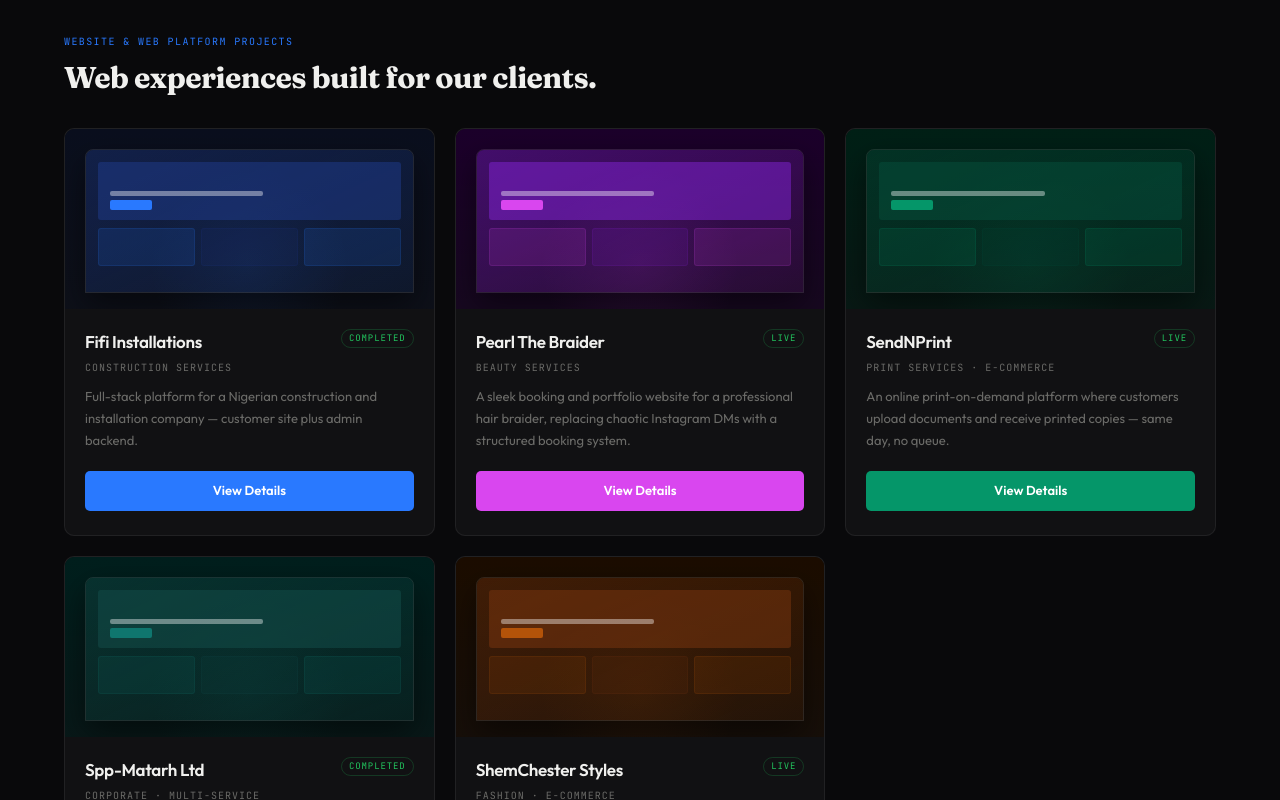
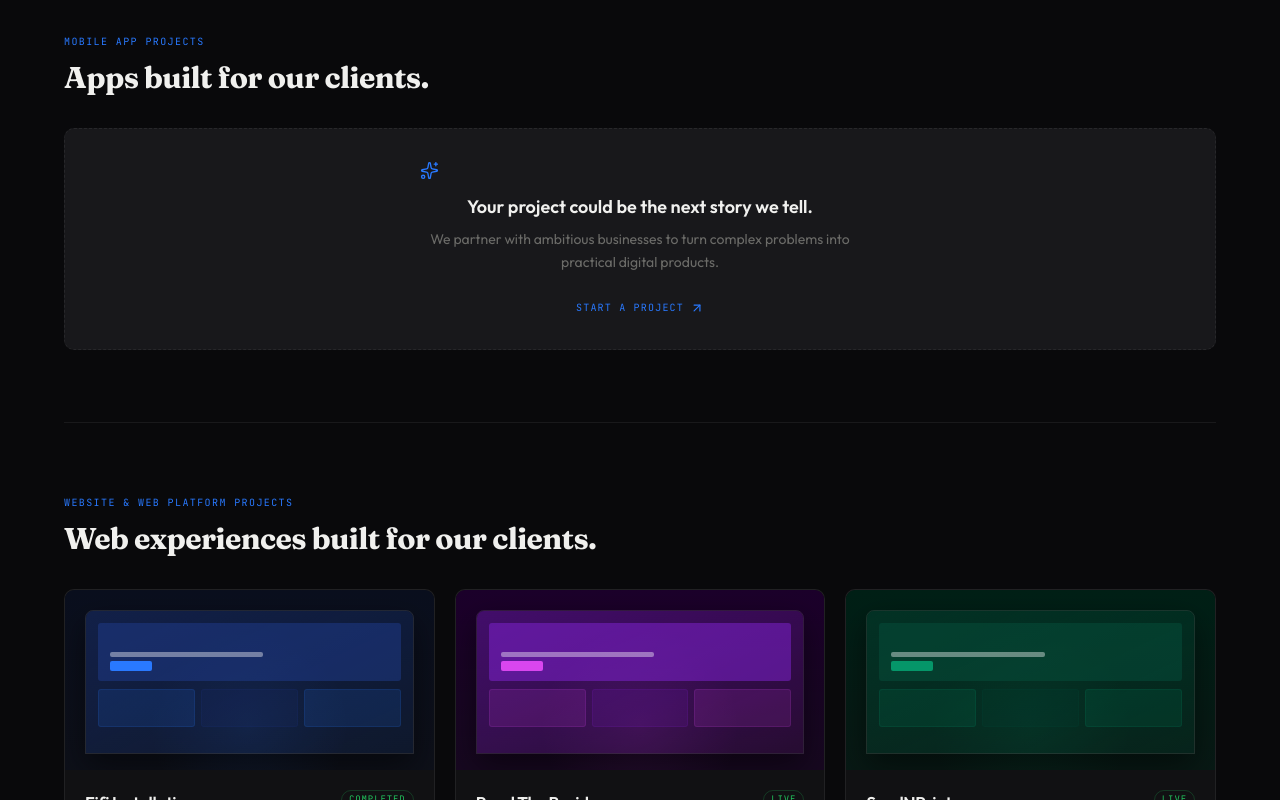
Before and after one commit to BBW-Multi-Skills-Ltd/bbw-tech-innovations-website, a React (Vite) app: page / in a window 1280 px wide. Shown: the part 4800-5600 px from the top of the page. Built offline with nearby package versions, Linux system fonts and the light colour scheme; no server answers; the database is empty.

Commit message:
Add polished marketplace empty states

```diff
--- /dev/null
+++ b/src/components/ui/AgencyEmptyState.tsx
@@ -0,0 +1,21 @@
+import { ArrowUpRight, Sparkles } from 'lucide-react'
+import { ACCENT, BORDER, FG, MUTED, SURFACE2, mono } from '../../styles/theme'
+
+interface AgencyEmptyStateProps {
+  title: string
+  description: string
+  actionLabel?: string
+}
+
+export default function AgencyEmptyState({ title, description, actionLabel = 'Start a project' }: AgencyEmptyStateProps) {
+  return (
+    <div className="agency-empty-state" style={{ minHeight: 210, display: 'grid', placeItems: 'center', padding: '32px 24px', border: `1px dashed ${BORDER}`, borderRadius: 10, background: SURFACE2, textAlign: 'center' }}>
+      <div style={{ maxWidth: 440 }}>
+        <Sparkles size={19} color={ACCENT} strokeWidth={1.7} aria-hidden="true" />
+        <h4 style={{ color: FG, fontSize: 18, fontWeight: 600, margin: '13px 0 8px' }}>{title}</h4>
+        <p style={{ color: MUTED, fontSize: 14, lineHeight: 1.7, margin: '0 auto 18px' }}>{description}</p>
+        <a href="#contact" style={{ ...mono, display: 'inline-flex', alignItems: 'center', gap: 6, color: ACCENT, fontSize: 10, letterSpacing: '0.12em', textTransform: 'uppercase', textDecoration: 'none' }}>{actionLabel}<ArrowUpRight size={14} aria-hidden="true" /></a>
+      </div>
+    </div>
+  )
+}
--- a/src/sections/BusinessArms.tsx
+++ b/src/sections/BusinessArms.tsx
@@ -1,8 +1,11 @@
 import type { BusinessArm } from '../data/company'
 import { BUSINESS_ARM_STATUS_COLORS, BUSINESS_ARM_STATUS_LABELS } from '../data/company'
 import { externalUrl } from '../utils/urls'
+import AgencyEmptyState from '../components/ui/AgencyEmptyState'
 
 export default function BusinessArms({ arms }: { arms: BusinessArm[] }) {
+  if (!arms.length) return <AgencyEmptyState title="The BBW ecosystem is growing." description="New ventures and business arms will appear here as they launch." actionLabel="Explore BBW Tech" />
+
   return (
     <div style={{ display: 'flex', flexDirection: 'column', gap: 6 }}>
       {arms.map(arm => {
--- a/src/sections/ProcessSection.tsx
+++ b/src/sections/ProcessSection.tsx
@@ -3,6 +3,7 @@
 import type { ProcessStep } from '../content/process'
 import { BORDER, MUTED, SURFACE } from '../styles/theme'
 import SectionHeading, { Eyebrow } from '../components/ui/SectionHeading'
+import AgencyEmptyState from '../components/ui/AgencyEmptyState'
 
 export default function ProcessSection({ steps = PROCESS_STEPS }: { steps?: ProcessStep[] }) {
   const [openStep, setOpenStep] = useState<number | null>(0)
@@ -19,12 +20,12 @@
           <Eyebrow>How We Work</Eyebrow>
           <SectionHeading maxWidth={400}>From idea to<br />shipped product.</SectionHeading>
           <p style={{ color: MUTED, fontSize: 15, lineHeight: 1.75, marginTop: 20, maxWidth: 360 }}>A clear, repeatable process that keeps projects on track and clients informed at every stage.</p>
-          <button type="button" className="process-expand-all" onClick={() => { setAllOpen(current => !current); setOpenStep(0) }} aria-expanded={allOpen}>
+          {steps.length > 0 && <button type="button" className="process-expand-all" onClick={() => { setAllOpen(current => !current); setOpenStep(0) }} aria-expanded={allOpen}>
             {allOpen ? 'Show one step' : 'Expand to view all'}<span aria-hidden="true">{allOpen ? '−' : '+'}</span>
-          </button>
+          </button>}
         </div>
         <div>
-          {steps.map((step, index) => (
+          {steps.length ? steps.map((step, index) => (
             <div key={step.num} className={`process-row${allOpen || openStep === index ? ' is-open' : ''}`}>
               <button type="button" className="process-trigger" onClick={() => toggleStep(index)} aria-expanded={allOpen || openStep === index} aria-controls={`process-details-${step.num}`}>
                 <span className="process-num">{step.num}</span>
@@ -39,7 +40,7 @@
                 </div>
               </div>
             </div>
-          ))}
+          )) : <AgencyEmptyState title="Every strong product begins with discovery." description="Tell us what you are building and we’ll shape a practical path from idea to launch." />}
         </div>
       </div>
     </section>
--- a/src/sections/ProductsSection.tsx
+++ b/src/sections/ProductsSection.tsx
@@ -2,6 +2,7 @@
 import { ACCENT, BORDER, FG, MUTED, display, mono } from '../styles/theme'
 import SectionHeading, { Eyebrow } from '../components/ui/SectionHeading'
 import ProjectCard from '../features/projects/ProjectCard'
+import AgencyEmptyState from '../components/ui/AgencyEmptyState'
 
 function ShowcaseHeading({ label, title, description }: { label: string; title: string; description: string }) {
   return (
@@ -27,13 +28,13 @@
         <div style={{ marginBottom: 80 }}>
           <ShowcaseHeading label="App Showcase" title="Mobile apps we've shipped." description="Built mobile-first, designed for real users, engineered to scale." />
           <div className="product-app-grid">
-            {apps.map(project => <ProjectCard key={project.id} project={project} variant="app" onOpen={onOpen} />)}
+            {apps.length ? apps.map(project => <ProjectCard key={project.id} project={project} variant="app" onOpen={onOpen} />) : <AgencyEmptyState title="The next mobile product starts with an idea." description="We’re preparing the next BBW mobile experience. Have an app idea worth building? Let’s talk." />}
           </div>
         </div>
         <div style={{ borderTop: `1px solid ${BORDER}`, marginBottom: 80 }} />
         <ShowcaseHeading label="Website Showcase" title="Websites and web platforms." description="From simple business sites to real-time platforms - each project solves a real problem." />
         <div className="product-website-grid">
-          {websites.map(project => <ProjectCard key={project.id} project={project} variant="website" onOpen={onOpen} />)}
+          {websites.length ? websites.map(project => <ProjectCard key={project.id} project={project} variant="website" onOpen={onOpen} />) : <AgencyEmptyState title="Your next web platform could be here." description="We turn real business needs into useful websites and web platforms. Let’s build yours." />}
         </div>
       </div>
     </section>
--- a/src/sections/TechnologySection.tsx
+++ b/src/sections/TechnologySection.tsx
@@ -1,18 +1,19 @@
 import { TECHNOLOGIES } from '../content/site'
 import { BORDER, BORDER_HI, FG, MUTED, mono } from '../styles/theme'
+import AgencyEmptyState from '../components/ui/AgencyEmptyState'
 
 export default function TechnologySection({ technologies = TECHNOLOGIES }: { technologies?: string[] }) {
   return (
     <section style={{ padding: 'clamp(56px, 7vw, 96px) clamp(20px, 5vw, 80px)', borderTop: `1px solid ${BORDER}` }}>
       <div style={{ maxWidth: 1200, margin: '0 auto', textAlign: 'center' }}>
         <p style={{ ...mono, fontSize: 10, letterSpacing: '0.16em', textTransform: 'uppercase', color: MUTED, marginBottom: 28 }}>Technologies We Work With</p>
-        <div style={{ display: 'flex', flexWrap: 'wrap', gap: 8, justifyContent: 'center' }}>
+        {technologies.length ? <div style={{ display: 'flex', flexWrap: 'wrap', gap: 8, justifyContent: 'center' }}>
           {technologies.map(technology => (
             <span key={technology} style={{ ...mono, padding: '5px 14px', border: `1px solid ${BORDER}`, borderRadius: 100, fontSize: 11, color: MUTED, cursor: 'default', transition: 'border-color 0.2s, color 0.2s' }} onMouseEnter={event => { event.currentTarget.style.borderColor = BORDER_HI; event.currentTarget.style.color = FG }} onMouseLeave={event => { event.currentTarget.style.borderColor = BORDER; event.currentTarget.style.color = MUTED }}>
               {technology}
             </span>
           ))}
-        </div>
+        </div> : <AgencyEmptyState title="The right stack starts with the right problem." description="We choose technology around your goals, users, and the product you need to launch." />}
       </div>
     </section>
   )
--- a/src/sections/WorkSection.tsx
+++ b/src/sections/WorkSection.tsx
@@ -2,10 +2,9 @@
 import { BORDER, MUTED } from '../styles/theme'
 import SectionHeading, { Eyebrow } from '../components/ui/SectionHeading'
 import ProjectCard from '../features/projects/ProjectCard'
+import AgencyEmptyState from '../components/ui/AgencyEmptyState'
 
 function WorkGroup({ label, title, projects, onOpen }: { label: string; title: string; projects: Project[]; onOpen: (project: Project) => void }) {
-  if (!projects.length) return null
-
   return (
     <div className="client-work-group">
       <div className="client-work-group-heading">
@@ -13,7 +12,7 @@
         <h3>{title}</h3>
       </div>
       <div className="client-work-grid">
-        {projects.map(project => <ProjectCard key={project.id} project={project} variant="work" onOpen={onOpen} />)}
+        {projects.length ? projects.map(project => <ProjectCard key={project.id} project={project} variant="work" onOpen={onOpen} />) : <AgencyEmptyState title="Your project could be the next story we tell." description="We partner with ambitious businesses to turn complex problems into practical digital products." />}
       </div>
     </div>
   )
--- a/src/styles/site-components.css
+++ b/src/styles/site-components.css
@@ -59,6 +59,9 @@
 
 .product-app-grid { grid-template-columns: repeat(auto-fill, minmax(260px, 1fr)); }
 .product-website-grid { grid-template-columns: repeat(auto-fit, minmax(360px, 1fr)); }
+.product-app-grid > .agency-empty-state,
+.product-website-grid > .agency-empty-state,
+.client-work-grid > .agency-empty-state { grid-column: 1 / -1; }
 
 /* Client work may contain either kind of project. Its CMS badge selects the
    matching presentation: compact phone cards or wider browser cards. */
```
